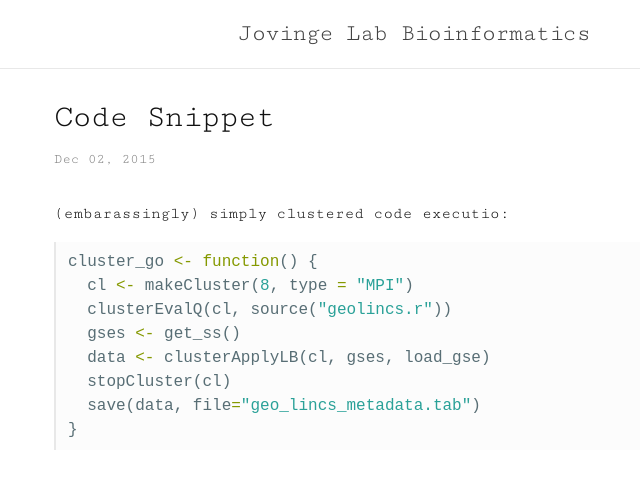
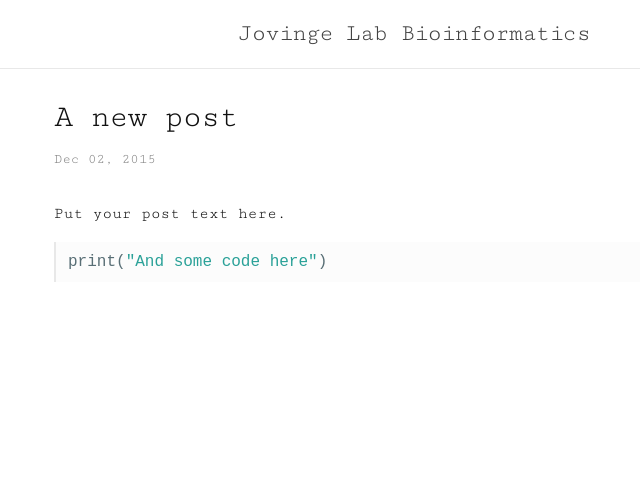
Before and after one commit to JovingeLabSoftware/JovingeLabSoftware.github.io, a Jekyll site: the page built from _posts/2015-12-02-new-post.md, in a window 1280 px wide. Shown: the top 489 px of the page, without its empty margins (226-866 px from the left). Built offline with Jekyll 4.4.1, drawn with Linux system fonts in a browser that asks for light colours; Markdown is read by kramdown in place of the engine named in the settings.

Commit message:
adding new post

````diff
--- a/_posts/2015-12-02-new-post.md
+++ b/_posts/2015-12-02-new-post.md
@@ -1,19 +1,11 @@
 ---
 layout: post
-title: Code Snippet
+title: A new post
 ---
 
+Put your post text here.
 
 
-(embarassingly) simply clustered code executio:
-
 ```R
-cluster_go <- function() {
-  cl <- makeCluster(8, type = "MPI")
-  clusterEvalQ(cl, source("geolincs.r"))
-  gses <- get_ss()
-  data <- clusterApplyLB(cl, gses, load_gse)
-  stopCluster(cl)
-  save(data, file="geo_lincs_metadata.tab")
-}
+print("And some code here")
 ```
````
